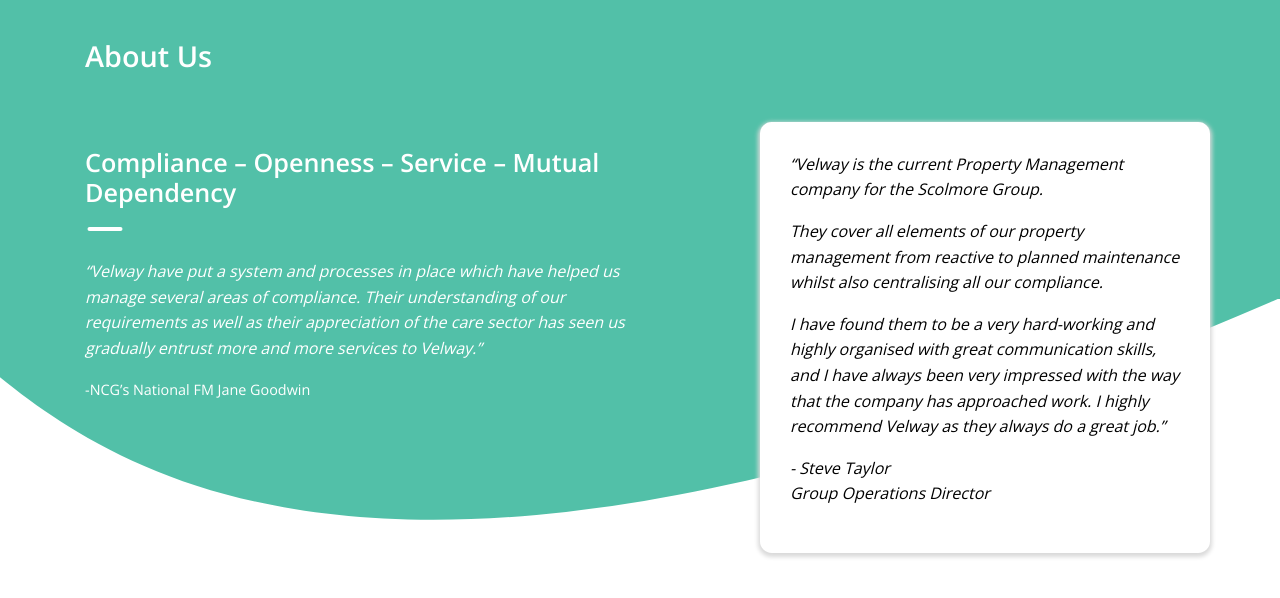
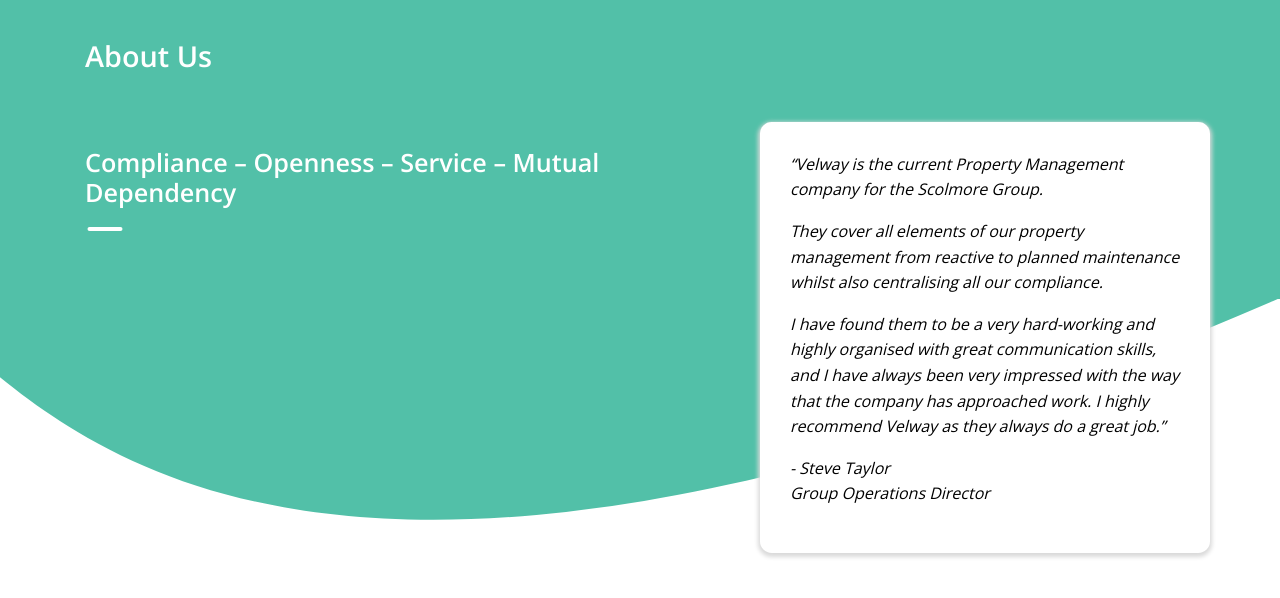
Before and after one commit to samloft/velway, a Laravel app: page /about in a window 1280 px wide. Shown: the part 88-686 px from the top of the page. Run offline with Laravel 8, Linux system fonts and the light colour scheme; data comes from the database, SQL or seed files in the repository; style sheets or scripts are compiled from the project's sources; some libraries are stand-ins or nearby versions.

Commit message:
Removed customer quote as requested.

```diff
--- a/resources/views/about/index.blade.php
+++ b/resources/views/about/index.blade.php
@@ -12,11 +12,11 @@
                     <div class="col-lg-6">
                         <h3 class="heading heading--underlined heading--left heading--white">{{ __('Compliance – Openness – Service – Mutual Dependency') }}</h3>
 
-                        <p class="font-italic">
-                            {{ __('“Velway have put a system and processes in place which have helped us manage several areas of compliance.
-                            Their understanding of our requirements as well as their appreciation of the care sector has seen us gradually entrust more and more services to Velway.”') }}
-                        </p>
-                        <span>-NCG’s National FM Jane Goodwin</span>
+{{--                        <p class="font-italic">--}}
+{{--                            {{ __('“Velway have put a system and processes in place which have helped us manage several areas of compliance.--}}
+{{--                            Their understanding of our requirements as well as their appreciation of the care sector has seen us gradually entrust more and more services to Velway.”') }}--}}
+{{--                        </p>--}}
+{{--                        <span>-NCG’s National FM Jane Goodwin</span>--}}
                     </div>
                     <div class="col-lg-6">
                         <div class="card__quote font-italic">
```
